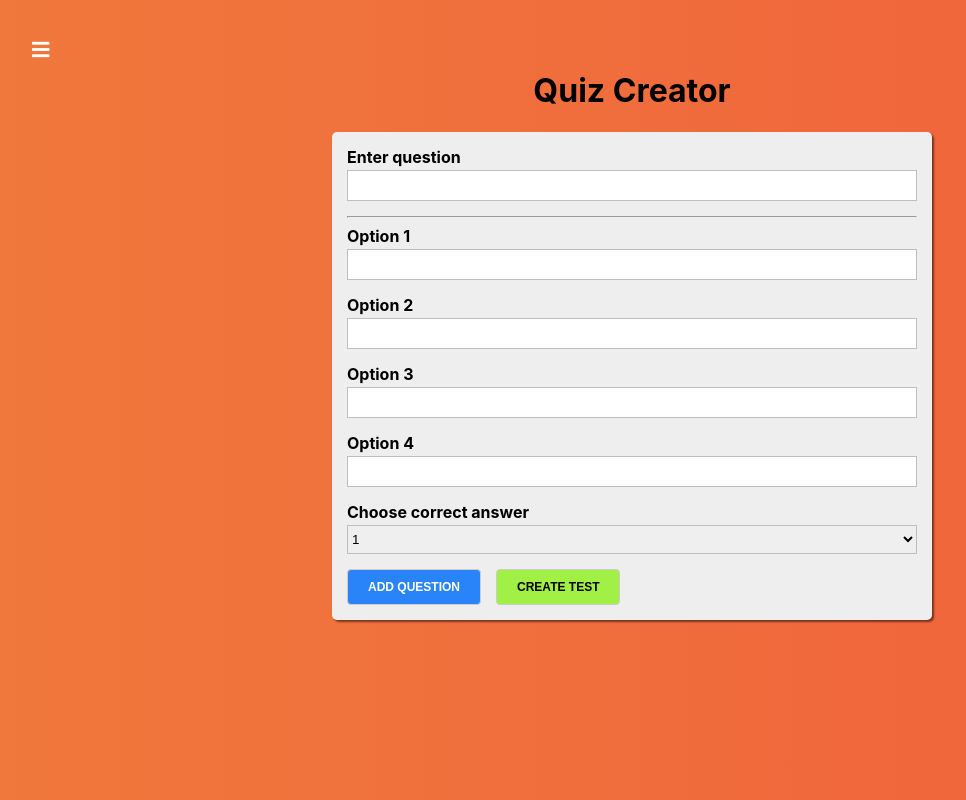
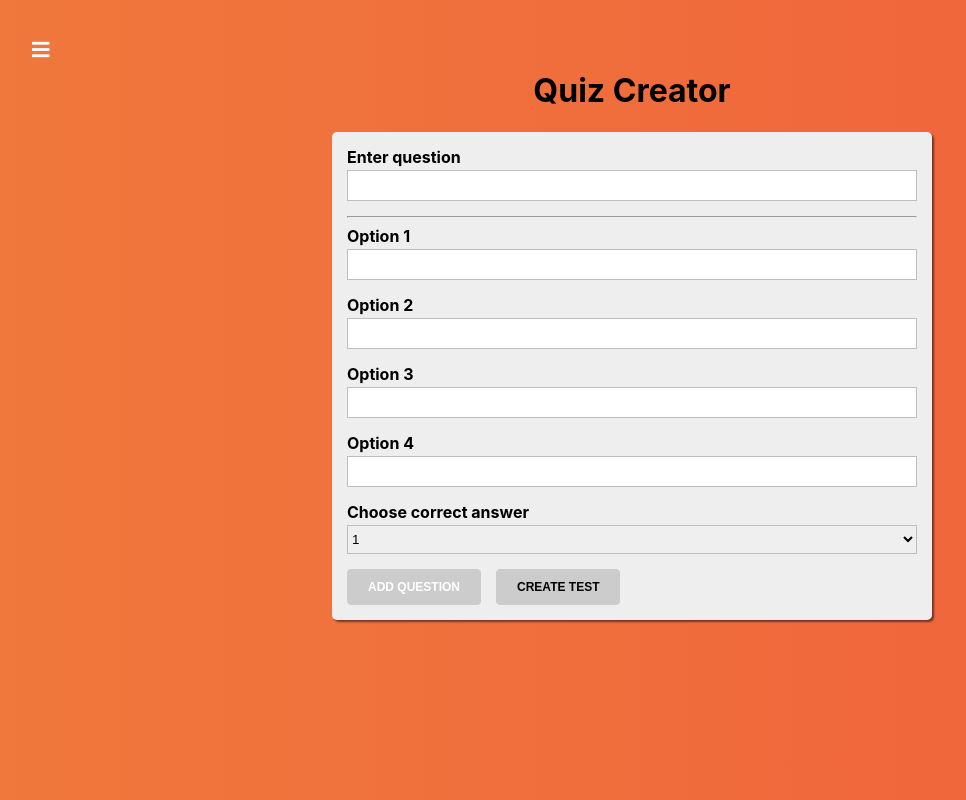
Before and after one commit to AlexGlau/react-quiz, a React (Create React App) app: page /quiz-creator in a window 1280 px wide. Shown: the whole page, without its empty margins (8-974 px from the left). Built offline with nearby package versions, Linux system fonts and the light colour scheme.

Commit message:
Button disabled attr controlling with state

```diff
--- a/src/containers/QuizCreator/QuizCreator.jsx
+++ b/src/containers/QuizCreator/QuizCreator.jsx
@@ -119,6 +119,7 @@ class QuizCreator extends Component {
             <Button
               type='primary'
               onClick={this.addQuestionHandler}
+              disabled={!this.state.isFormValid}
             >
               Add question
             </Button>
@@ -126,6 +127,7 @@ class QuizCreator extends Component {
             <Button
               type='success'
               onClick={this.createQuizHandler}
+              disabled={this.state.quiz.length === 0}
             >
               Create test
             </Button>
```
